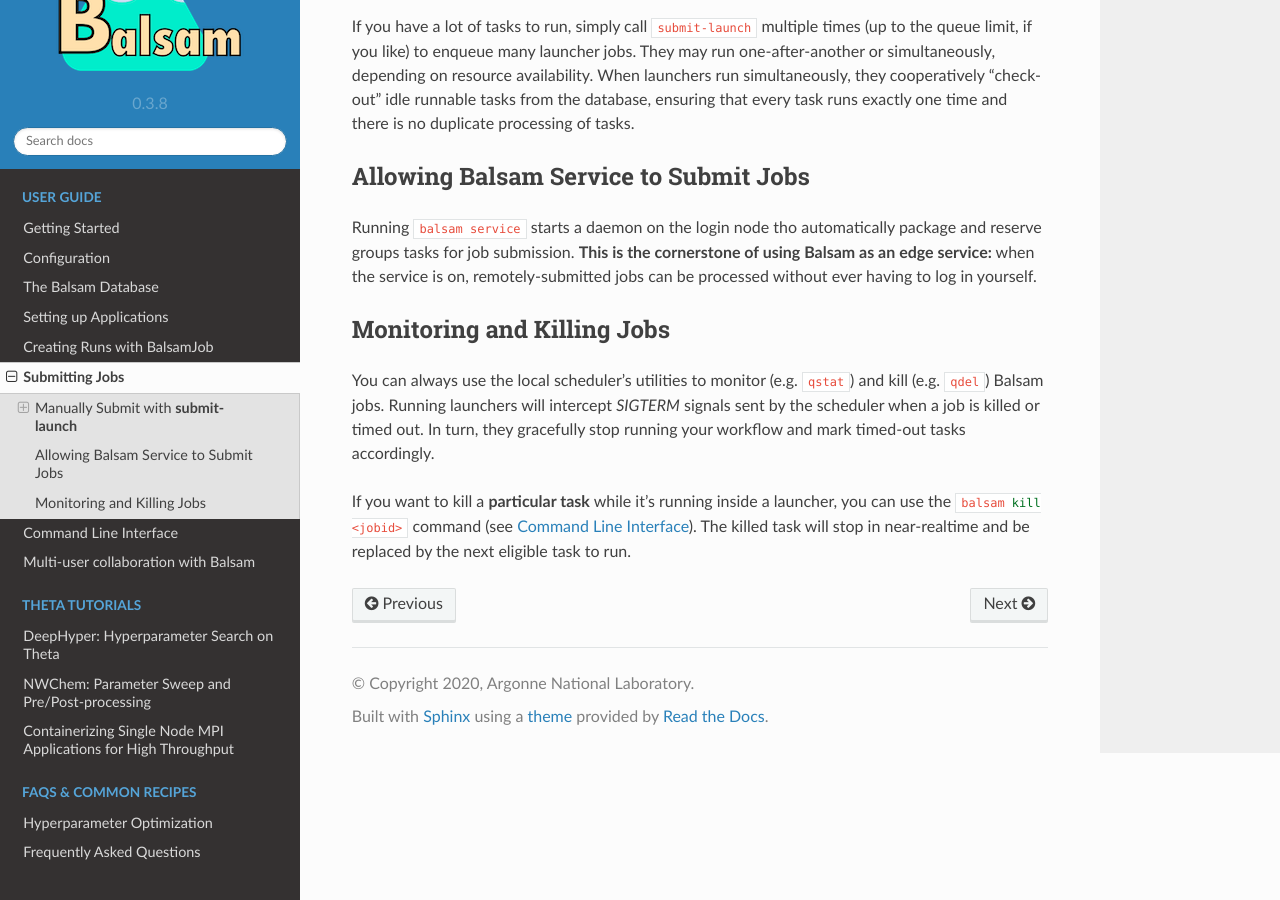
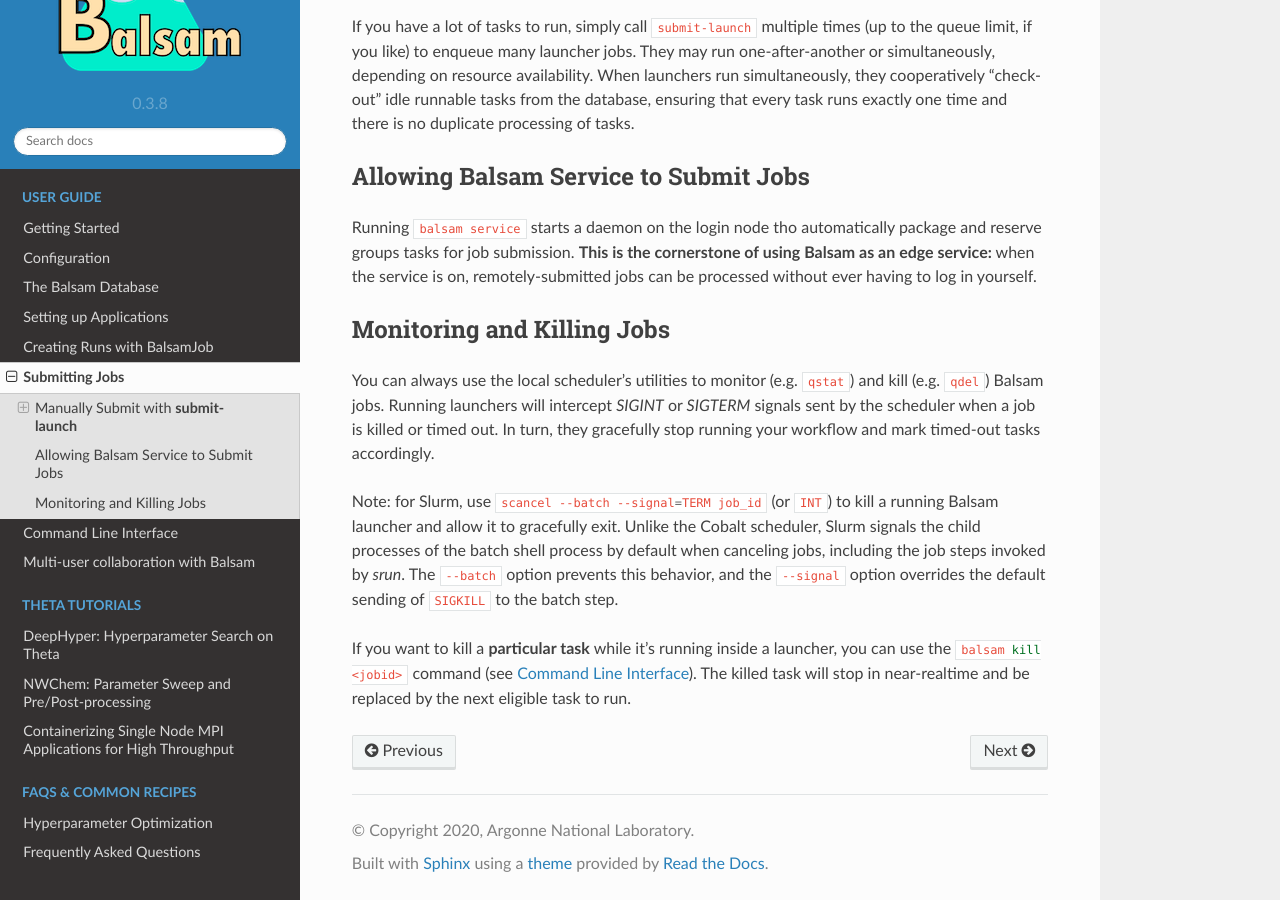
Before and after one commit to argonne-lcf/balsam, a Sphinx documentation site: the page built from docs/userguide/submit.rst, in a window 1280 px wide and 900 px high, scrolled down 1988 px. Built offline with Sphinx 7.4.7 and the Read the Docs theme 2.0.0, drawn with Linux system fonts in a browser that asks for light colours.

Commit message:
Make note about proper scancel usage in Slurm

```diff
--- a/docs/userguide/submit.rst
+++ b/docs/userguide/submit.rst
@@ -108,9 +108,16 @@ Monitoring and Killing Jobs
 ----------------------------
 You can always use the local scheduler's utilities to monitor (e.g.
 :bash:`qstat`) and kill (e.g. :bash:`qdel`) Balsam jobs. Running launchers
-will intercept `SIGTERM` signals sent by the scheduler when a job
+will intercept `SIGINT` or `SIGTERM` signals sent by the scheduler when a job
 is killed or timed out. In turn, they gracefully stop running your workflow
 and mark timed-out tasks accordingly.
+
+Note: for Slurm, use :bash:`scancel --batch --signal=TERM job_id` (or :bash:`INT`)
+to kill a running Balsam launcher and allow it to gracefully exit. Unlike the Cobalt
+scheduler, Slurm signals the child processes of the batch shell process by default when
+canceling jobs, including the job steps invoked by `srun`. The :bash:`--batch` option
+prevents this behavior, and the :bash:`--signal` option overrides the default sending of
+:bash:`SIGKILL` to the batch step.
 
 If you want to kill a **particular task** while it's running inside a
 launcher, you can use the :bash:`balsam kill <jobid>` command (see
```
